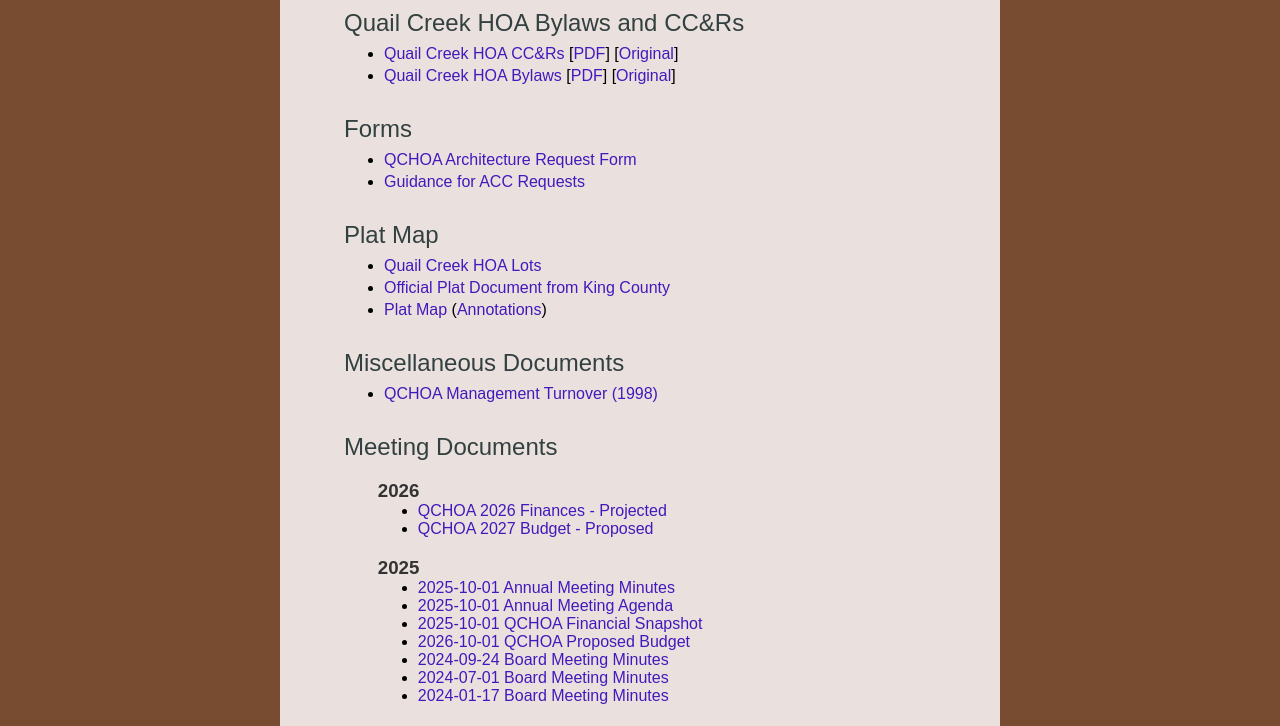
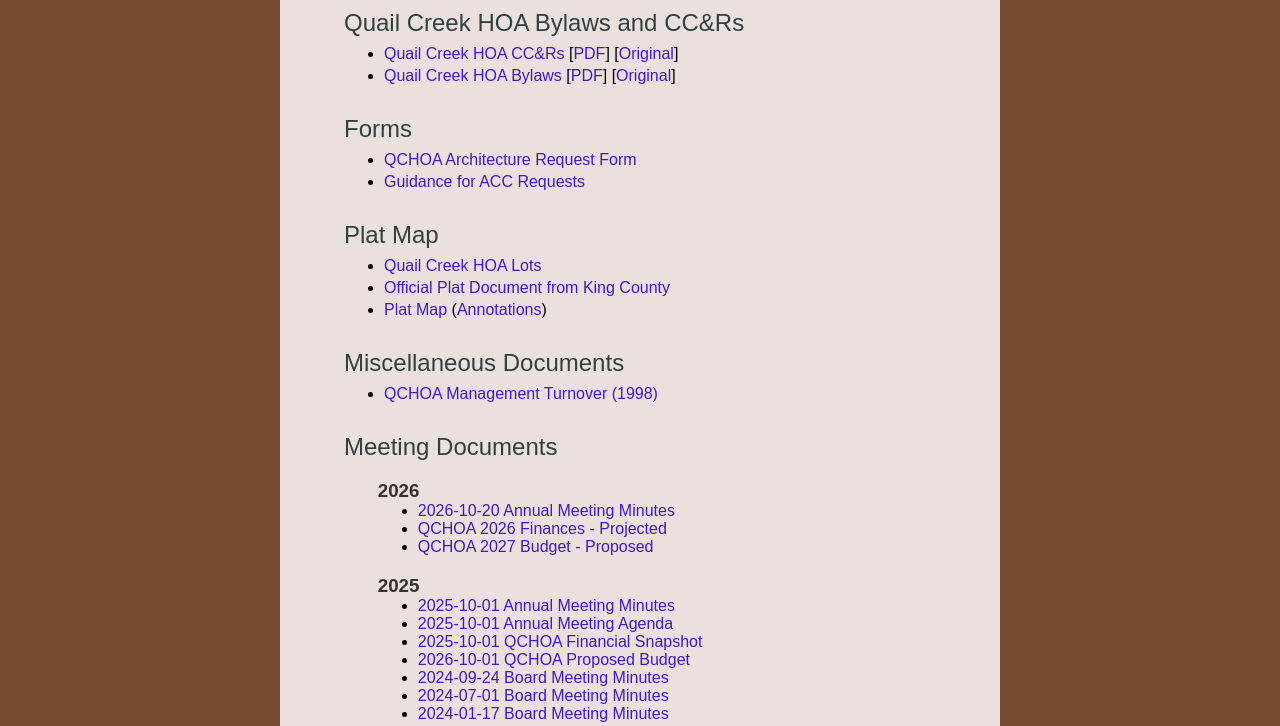
Before and after one commit to QuailCreekHOA/quailcreekhoa.github.io, a plain HTML site: page documents.html in a window 1280 px wide. Shown: the part 331-1057 px from the top of the page. Drawn offline with Linux system fonts and the light colour scheme.

Commit message:
Add 2026-10-20 annual meeting minutes

```diff
--- a/documents.html
+++ b/documents.html
@@ -57,6 +57,8 @@
 
       <h3>2026</h3>
         <ul>
+          <li><a href='docs/meetings/Meeting-2026-1020-Annual-Minutes.pdf' target='qchoa-docs'>
+            2026-10-20 Annual Meeting Minutes</a>
           <li><a href='docs/finance/QCHOA-Finances-2026-Projected.pdf' target='qchoa-docs'>
             QCHOA 2026 Finances - Projected</a>
           <li><a href='docs/finance/QCHOA-Budget-2027-Proposed.pdf' target='qchoa-docs'>
```
Also changed, not shown: 1 other file.
